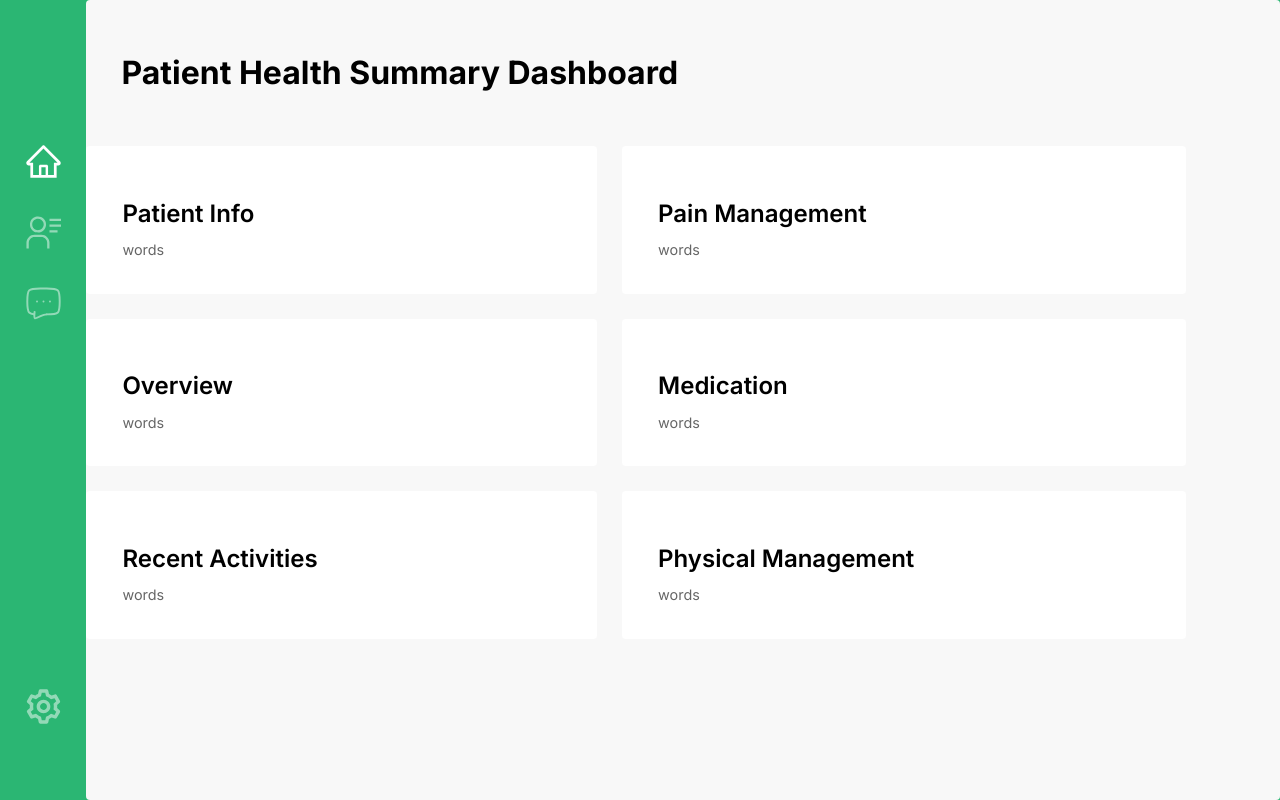
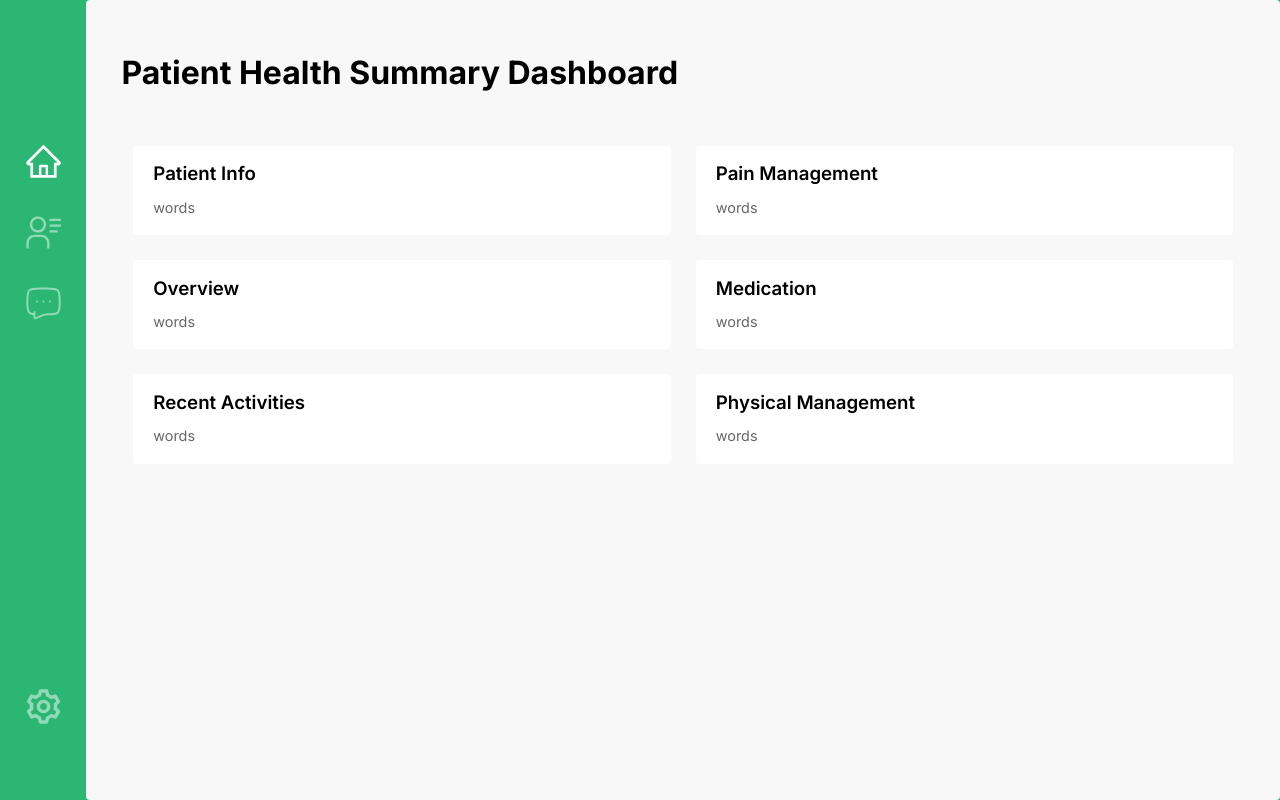
Before and after one commit to tim-tersigni/nerveli-dashboard-prototype, a Next.js app: page / in a window 1280 px wide. Built offline with nearby package versions, Linux system fonts and the light colour scheme.

Commit message:
Fixing card alignment and padding

```diff
--- a/components/card.module.css
+++ b/components/card.module.css
@@ -1,5 +1,5 @@
 .card {
-  padding: 2rem 2.2rem;
+  padding: 0 1.2rem 1rem;
   border-radius: var(--border-radius);
   background: rgba(var(--card-rgb), 1);
   border: 1px solid rgba(var(--card-border-rgb), 0);
@@ -13,6 +13,7 @@
 
 .card h2 {
   font-weight: 600;
+  font-size: 14pt;
   margin-bottom: 0.7rem;
 }
 
--- a/styles/Home.module.css
+++ b/styles/Home.module.css
@@ -37,4 +37,5 @@
   grid-gap: 25px;
   width: var(--max-width);
   max-width: 100%;
+  margin: auto;
 }
```
